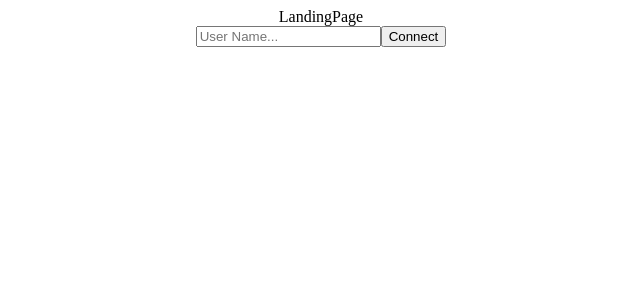
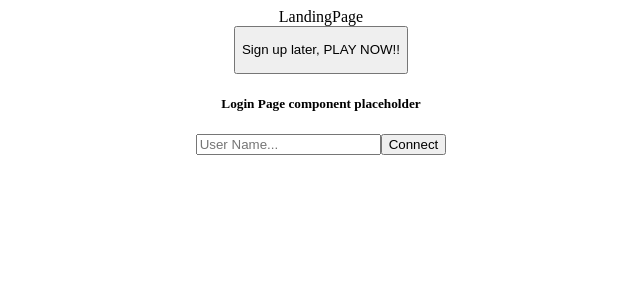
Before and after one commit to wowgr8/phrazel-frontend, a React (Create React App) app: page / in a window 1280 px wide. Shown: the top 300 px of the page, without its empty margins (319-959 px from the left). Built offline with nearby package versions, Linux system fonts and the light colour scheme; no server answers.

Commit message:
add temporary Landing Page. Add useNavigate(), Add "Play now button" and placeholder for Login.js component. - WIP

```diff
--- a/src/components/LandingPage.js
+++ b/src/components/LandingPage.js
@@ -1,8 +1,25 @@
-import React from 'react'
+import React from 'react';
+import { useNavigate } from "react-router-dom";
+// add import for Login.js
 
 function LandingPage() {
+  let navigate = useNavigate();
+
+  // Will assign random username and send user to GameLobby
+    // Random username - WIP
+  const playNow = () => {
+    navigate('/GameLobby'); //navigate to GameLobby
+    console.log("PlayNow - inside GAMELOBBY");
+  }
+
   return (
-    <div>LandingPage</div>
+    <>
+      <div>LandingPage</div>
+      <button onClick={playNow}>
+        <p>Sign up later, PLAY NOW!!</p>
+      </button>
+      <h5>Login Page component placeholder</h5>
+    </>
   )
 }
 
```
